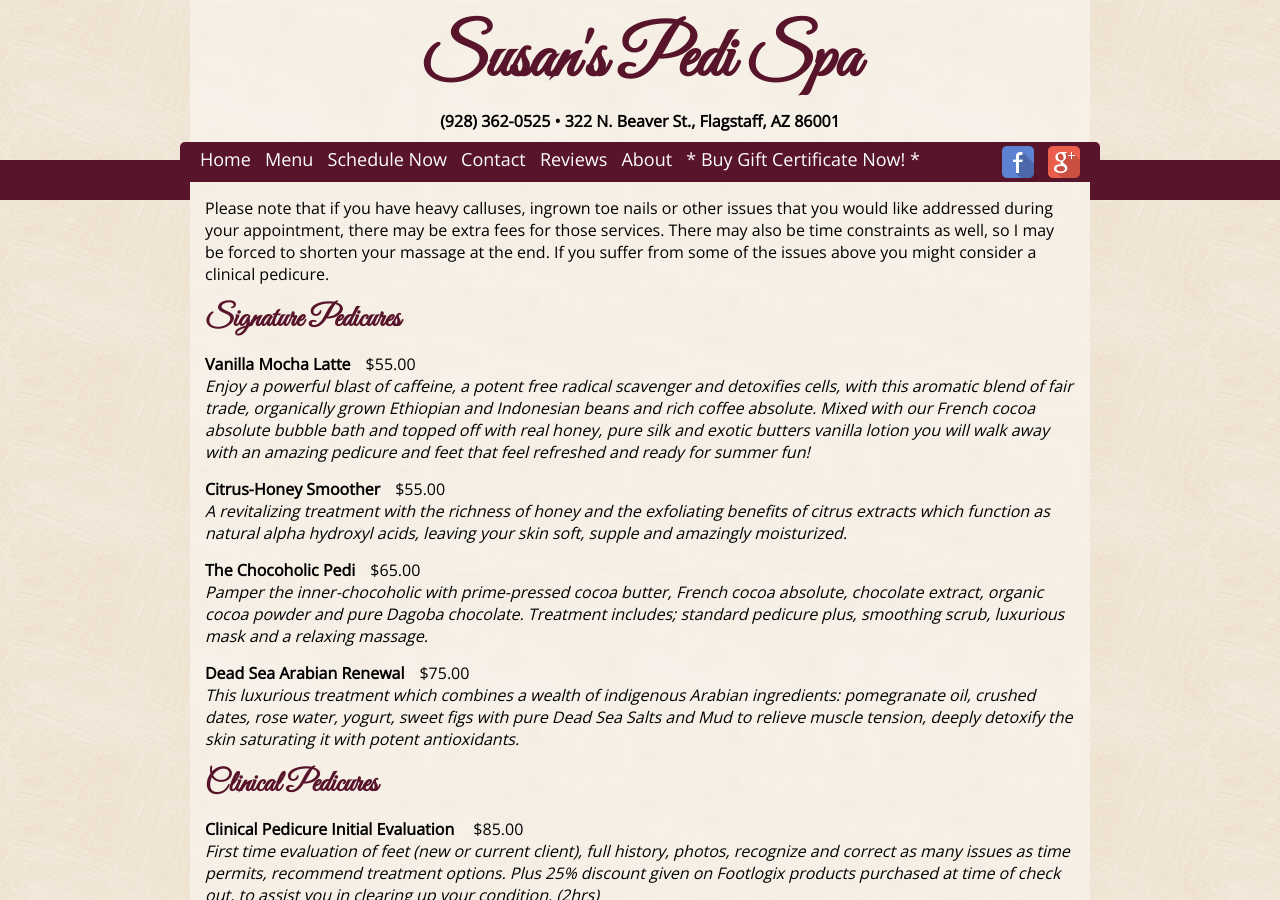
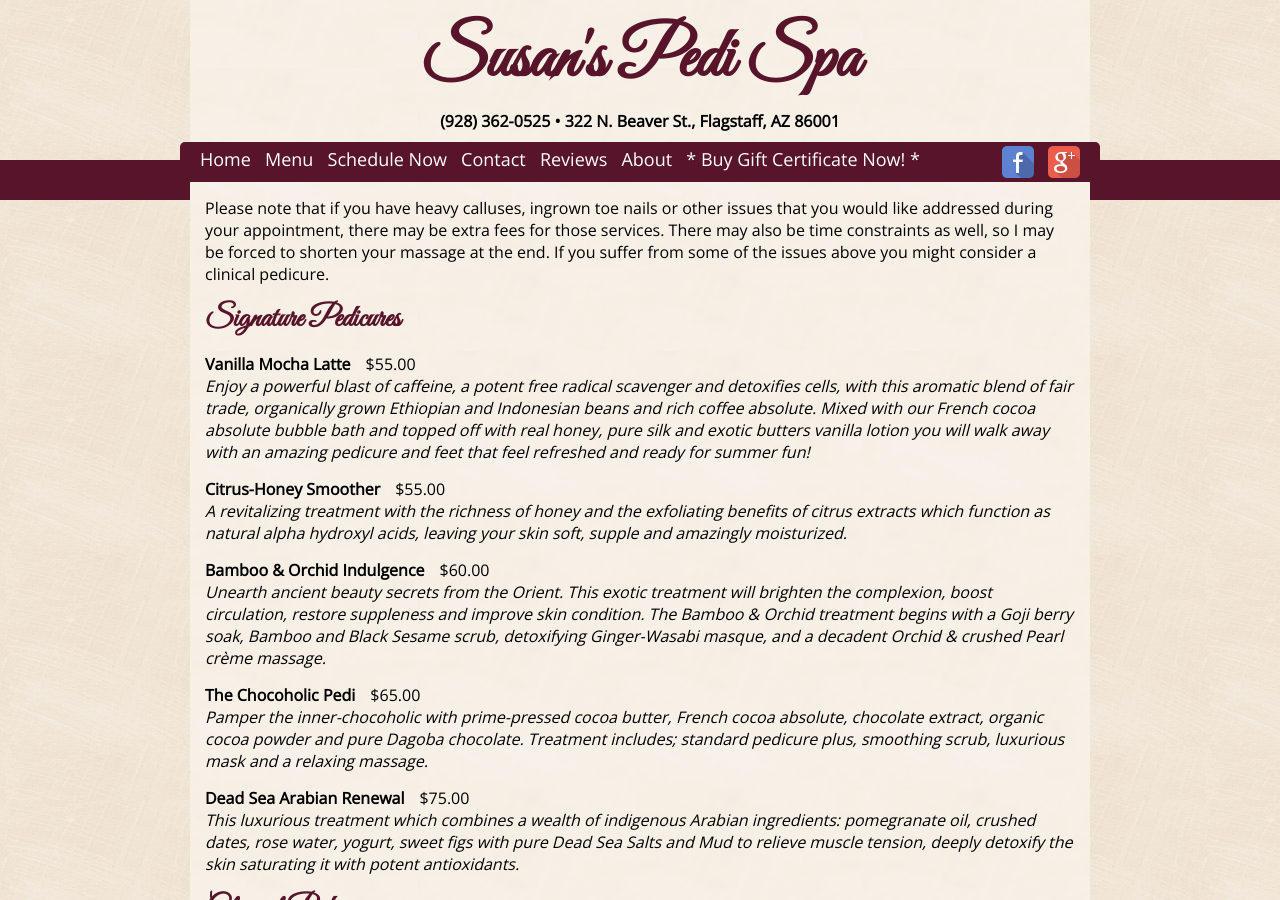
Before and after one commit to susanspedispa/susanspedispa.github.io, a Jekyll site: the page built from menu.html, in a window 1280 px wide and 900 px high. Built offline with Jekyll 4.4.1, drawn with Linux system fonts in a browser that asks for light colours.

Commit message:
Update menu.html

```diff
--- a/_includes/menu.html
+++ b/_includes/menu.html
@@ -10,6 +10,11 @@
 <div class="treatment">
 <span class="treatmentName">Citrus-Honey Smoother</span><span class="treatmentPrice">$55.00 </span>
 <div class="treatmentDescription">A revitalizing treatment with the richness of honey and the exfoliating benefits of citrus extracts which function as natural alpha hydroxyl acids, leaving your skin soft, supple and amazingly moisturized.</div>
+</div>
+
+<div class="treatment">
+<span class="treatmentName">Bamboo & Orchid Indulgence</span><span class="treatmentPrice">$60.00 </span>
+<div class="treatmentDescription">Unearth ancient beauty secrets from the Orient. This exotic treatment will brighten the complexion, boost circulation, restore suppleness and improve skin condition. The Bamboo & Orchid treatment begins with a Goji berry soak, Bamboo and Black Sesame scrub, detoxifying Ginger-Wasabi masque, and a decadent Orchid & crushed Pearl crème massage.</div>
 </div>
 
 <div class="treatment">
```
